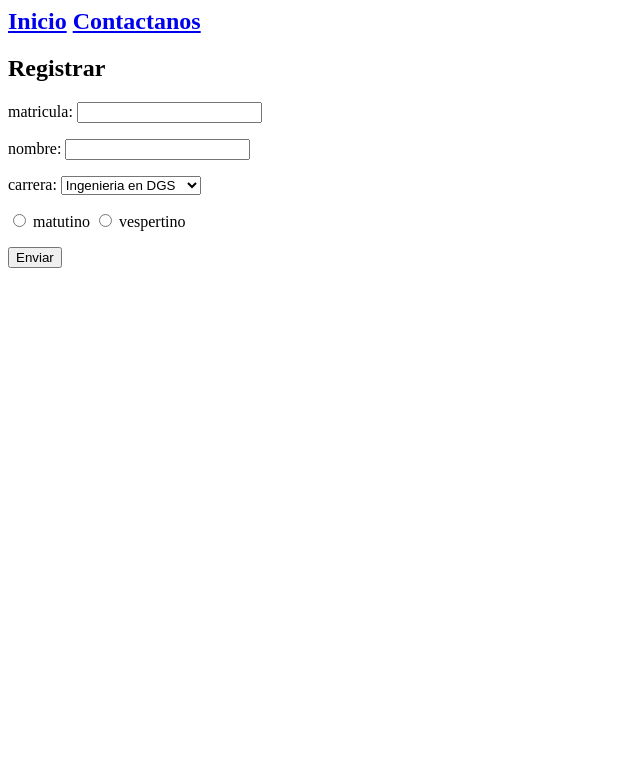
After one commit to Carlos-Dev11095/Proyecto_Python_Prueba, a Django app: page /formulario/ in a window 1280 px wide. The commit adds this page. Shown: the top 783 px of the page, without its empty margins (0-640 px from the left). Run offline with Django 4.2, Linux system fonts and the light colour scheme.

Commit message:
formulario Agregado

```diff
--- /dev/null
+++ b/inicio/templates/inicio/formulario.html
@@ -0,0 +1,22 @@
+<h2>
+    <a href="/">Inicio</a>
+    <a href="/contacto">Contactanos</a>
+</h2>
+
+<h2>Registrar</h2>
+<p>matricula:
+    <input type="text" name="matricula" />
+</p>
+<p>nombre:
+    <input type="text" name="nombre" />
+</p>
+<p>carrera:
+    <select name="carrera">
+        <option>Ingenieria en DGS</option>
+        <option>Ingenieria en EVND</option>
+    </select>
+</p>
+<input type="radio" name="turno" value="matutino" /> matutino
+<input type="radio" name="turno" value="vespertino" /> vespertino
+<p><input type="button" name="Enviar" value="Enviar"></p>
+</p>
--- a/inicio/templates/inicio/principal.html
+++ b/inicio/templates/inicio/principal.html
@@ -1,5 +1,6 @@
 <h2>
     <a href="/">Inicio</a>
+    <a href="/formulario">Formulario</a>
     <a href="/contacto">Contactanos</a>
 </h2>
 <h1>HOLA DJANGO SOY CARLOS RODRIGUEZ</h1>
--- a/inicio/views.py
+++ b/inicio/views.py
@@ -4,5 +4,8 @@ from django.shortcuts import render,HttpResponse
 def principal(request):
     return render(request,'inicio/principal.html')
 
+def formulario(request):
+    return render(request,'inicio/formulario.html')
+
 def contacto(request):
     return render(request,"inicio/contacto.html")
--- a/prueba/urls.py
+++ b/prueba/urls.py
@@ -20,5 +20,6 @@ from inicio import views
 urlpatterns = [
     path('admin/', admin.site.urls),
     path('', views.principal, name="principal"),
+    path('formulario/', views.formulario, name="formulario"),
     path('contacto/', views.contacto, name="contacto"),
 ]
```
Also changed, not shown: inicio/templates/inicio/contacto.html (+5 -4 lines).
